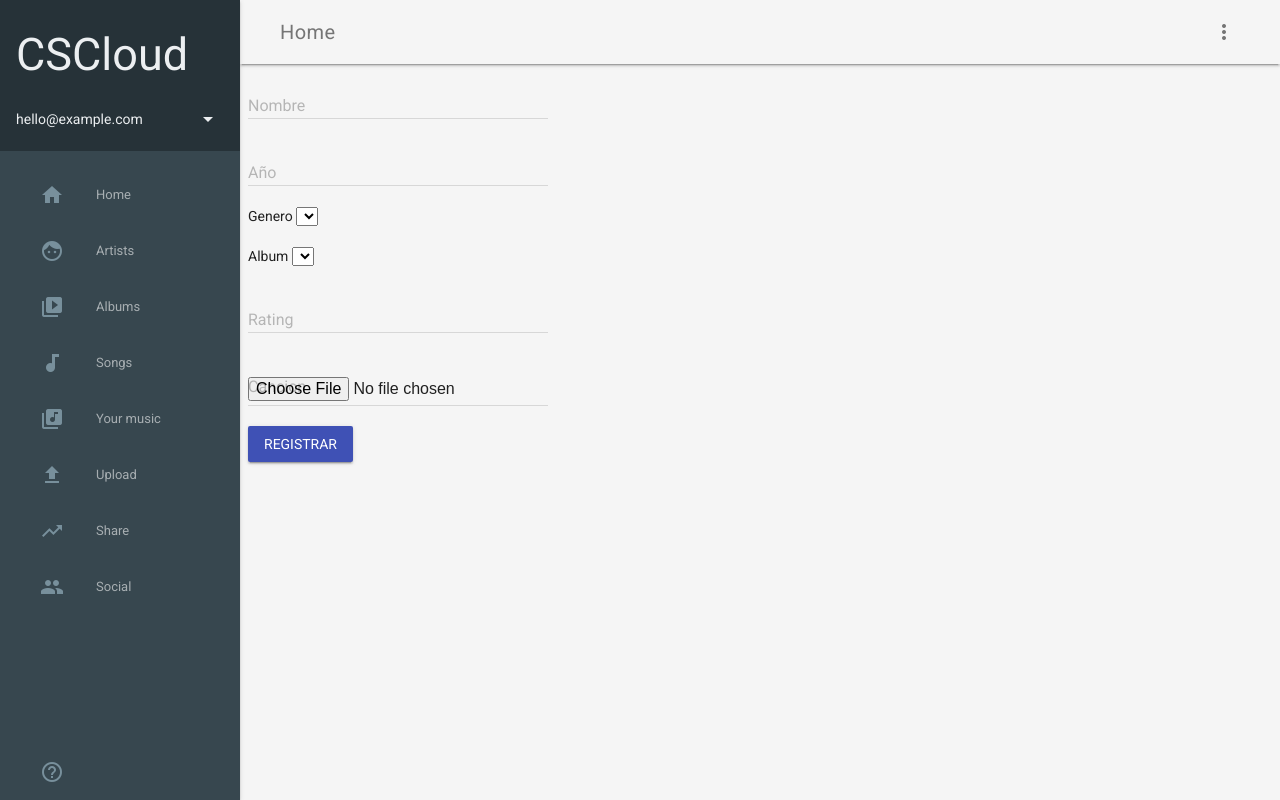
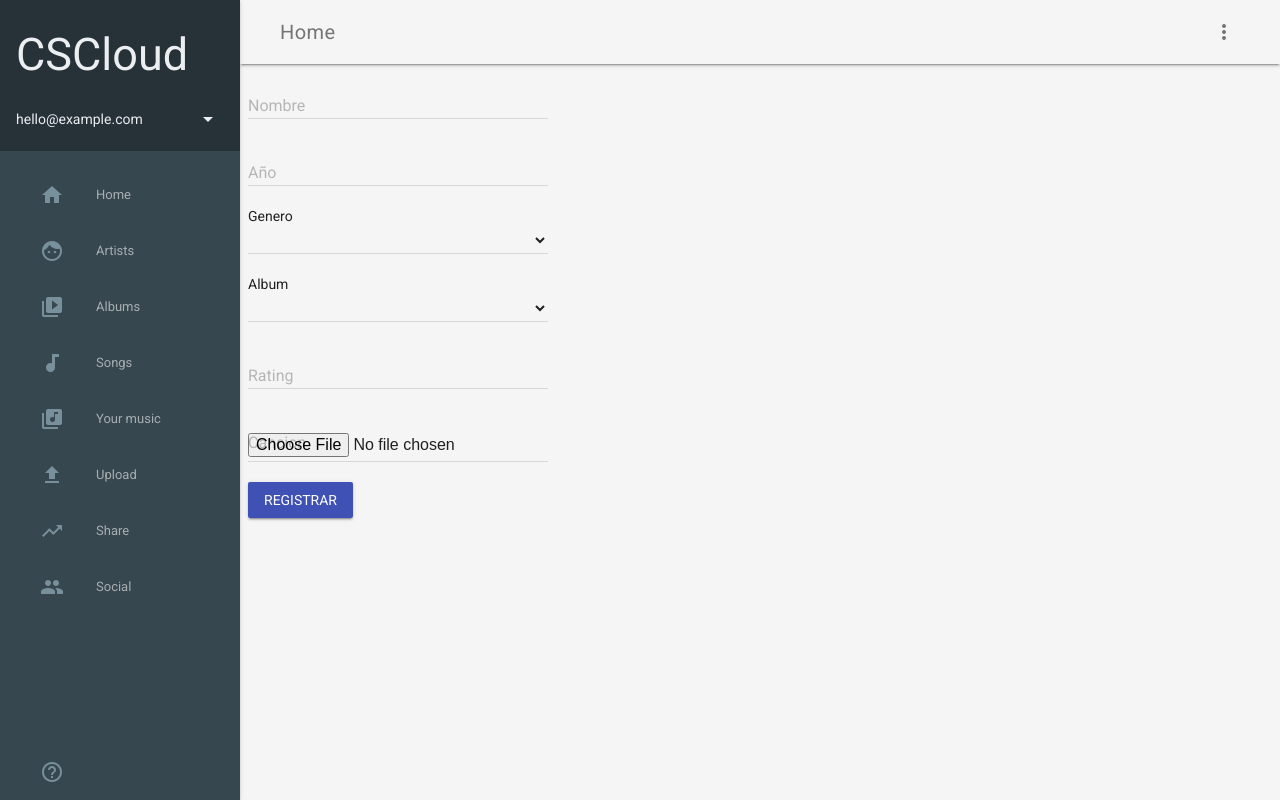
Before and after one commit to jonatan-castaneda/csoundcloud, a Django app: template templates/landing/add_cancion.html in a window 1280 px wide. Run offline with Django 3.2, Linux system fonts and the light colour scheme; the template is opened without the code that fills it, so the values that code supplies are empty.

```diff
--- a/modules/landing/views.py
+++ b/modules/landing/views.py
@@ -146,8 +146,12 @@ def add_album(request):
 
 
     else:
+        r = requests.get("https://cscloud.herokuapp.com/api/v1/artistas?format=json")
+        string = r.text
+        json_str = json.loads(string, encoding=None)
         return render(request, "landing/add_album.html", {
-            'form':form
+            'form':form,
+            'artistas':json_str,
         })
 def add_cancion(request):
     generos ={
--- a/templates/landing/add_album.html
+++ b/templates/landing/add_album.html
@@ -16,7 +16,11 @@
             <br>
             <div class="mdl-textfield mdl-js-textfield mdl-textfield--floating-label ">
               <label for="input_artista" class="mdl-textfield__label">Artista</label>
-              {{form.artista}}
+              <select class="mdl-textfield__input" name="artista" id="input_artista">
+                {% for artista in artistas %}
+                  <option value="{{artista.id}}">{{artista.nombre}}</option>
+                {% endfor %}
+              </select>
             </div>
             <br>
             <div class="mdl-textfield mdl-js-textfield mdl-textfield--floating-label ">
--- a/templates/landing/add_cancion.html
+++ b/templates/landing/add_cancion.html
@@ -16,7 +16,7 @@
             <br>
             <div class="mdl-selectfield mdl-js-selectfield mdl-selectfield--floating-label ">
               <label for="genero" class="mdl-selectfield__label">Genero</label>
-              <select name="genero">
+              <select name="genero" class="mdl-textfield__input">
                   {% for key,value in generos.items %}
                     <option value="{{key}}">{{value}}</option>
                   {% endfor %}
@@ -26,7 +26,7 @@
             <br>
             <div class="mdl-selectfield mdl-js-selectfield mdl-selectfield--floating-label ">
               <label for="album" class="mdl-selectfield__label">Album</label>
-              <select name="album">
+              <select name="album" class="mdl-textfield__input">
                   {% for album in albums %}
                     <option value="{{album.id}}">{{album.nombre}}</option>
                   {% endfor %}
@@ -35,12 +35,12 @@
             <br>
             <div class="mdl-textfield mdl-js-textfield mdl-textfield--floating-label ">
               <label for="rating" class="mdl-textfield__label">Rating</label>
-                <input type="number" name="rating" class="mdl-textfield__input">
+                <input type="number" name="rating" id="rating" class="mdl-textfield__input">
             </div>
             <br>
             <div class="mdl-textfield mdl-js-textfield mdl-textfield--floating-label ">
               <label for="url_cancion" class="mdl-textfield__label">Cancion</label>
-                <input type="file" name="url_cancion" class="mdl-textfield__input">
+                <input type="file" name="url_cancion" id="url_cancion" class="mdl-textfield__input">
             </div>
             <br>
             <input class="mdl-button mdl-js-button mdl-button--raised mdl-js-ripple-effect mdl-button--colored" type="submit" value="Registrar">
```
Also changed, not shown: modules/landing/forms.py (+0 -9 lines), modules/Artistas/migrations/0001_initial.py (added), modules/Users/migrations/0001_initial.py (added), modules/Users/migrations/0002_user_biblioteca.py (added), modules/music/migrations/0001_initial.py (added), modules/music/migrations/0002_auto_20170514_2214.py (added), modules/music/migrations/0003_cancion_url_cancion.py (added).
